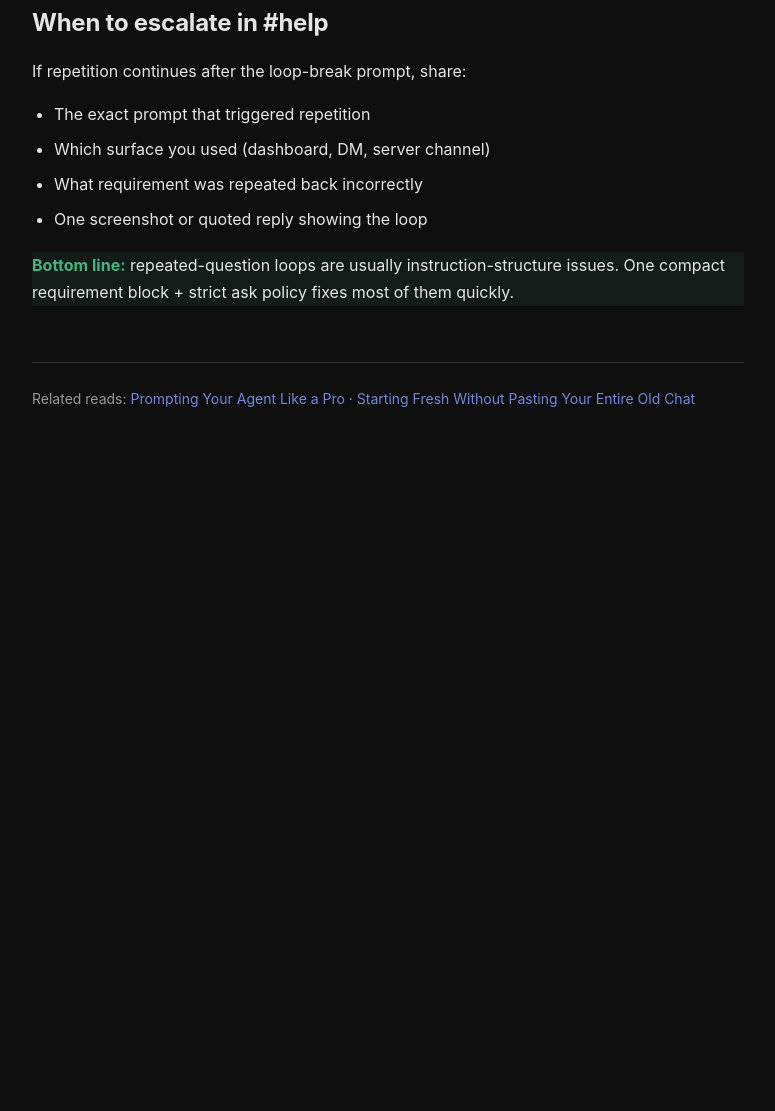
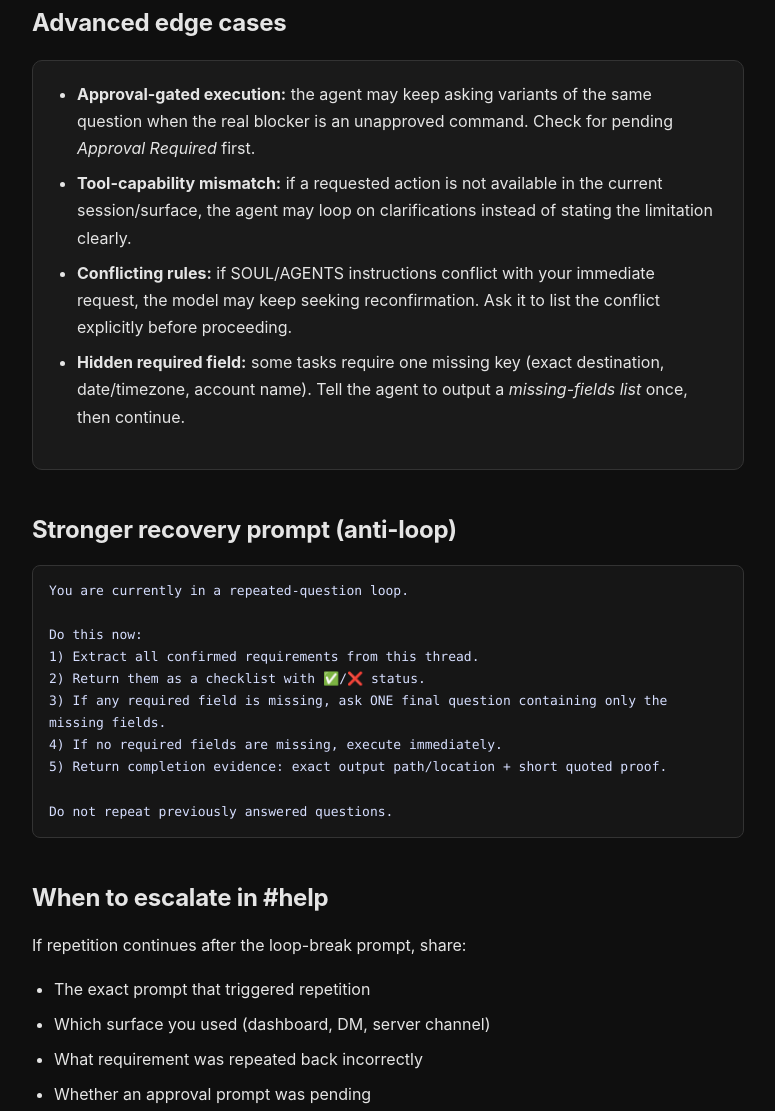
Before and after one commit to heyron-ai/agent-library, a plain HTML site: page tutorials/agent-keeps-asking-same-question.html in a window 1280 px wide. Shown: the part 2220-3331 px from the top of the page, without its empty margins (252-1027 px from the left). Before the commit the page ends 2727 px from the top, so only its background shows below. Drawn offline with Linux system fonts and the light colour scheme.

Commit message:
Improve tutorial: repeated-question loop edge cases and anti-loop prompt

```diff
--- a/tutorials/agent-keeps-asking-same-question.html
+++ b/tutorials/agent-keeps-asking-same-question.html
@@ -182,17 +182,40 @@ Done criteria: [objective checks]
 Ask policy: If required fields are present, proceed with no further questions.
 Evidence: Return [path + quote + summary].</div>
 
+    <h2>Advanced edge cases</h2>
+    <div class="card">
+      <ul>
+        <li><strong>Approval-gated execution:</strong> the agent may keep asking variants of the same question when the real blocker is an unapproved command. Check for pending <em>Approval Required</em> first.</li>
+        <li><strong>Tool-capability mismatch:</strong> if a requested action is not available in the current session/surface, the agent may loop on clarifications instead of stating the limitation clearly.</li>
+        <li><strong>Conflicting rules:</strong> if SOUL/AGENTS instructions conflict with your immediate request, the model may keep seeking reconfirmation. Ask it to list the conflict explicitly before proceeding.</li>
+        <li><strong>Hidden required field:</strong> some tasks require one missing key (exact destination, date/timezone, account name). Tell the agent to output a <em>missing-fields list</em> once, then continue.</li>
+      </ul>
+    </div>
+
+    <h2>Stronger recovery prompt (anti-loop)</h2>
+    <div class="code">You are currently in a repeated-question loop.
+
+Do this now:
+1) Extract all confirmed requirements from this thread.
+2) Return them as a checklist with ✅/❌ status.
+3) If any required field is missing, ask ONE final question containing only the missing fields.
+4) If no required fields are missing, execute immediately.
+5) Return completion evidence: exact output path/location + short quoted proof.
+
+Do not repeat previously answered questions.</div>
+
     <h2>When to escalate in #help</h2>
     <p>If repetition continues after the loop-break prompt, share:</p>
     <ul>
       <li>The exact prompt that triggered repetition</li>
       <li>Which surface you used (dashboard, DM, server channel)</li>
       <li>What requirement was repeated back incorrectly</li>
+      <li>Whether an approval prompt was pending</li>
       <li>One screenshot or quoted reply showing the loop</li>
     </ul>
 
     <div class="callout-success">
-      <p><strong>Bottom line:</strong> repeated-question loops are usually instruction-structure issues. One compact requirement block + strict ask policy fixes most of them quickly.</p>
+      <p><strong>Bottom line:</strong> repeated-question loops are usually structure + blocker issues. One compact requirement block, one-question ask cap, and explicit blocker checks resolve most loops fast.</p>
     </div>
 
     <div class="footer">
```
